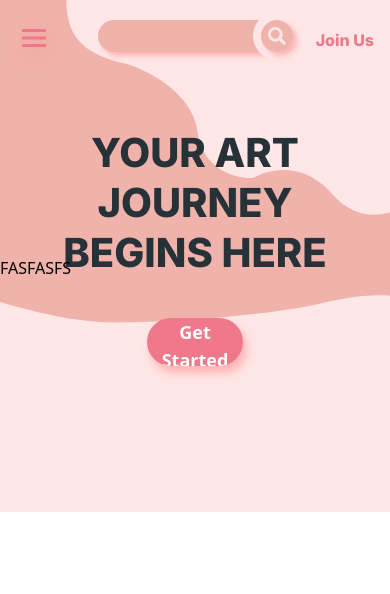
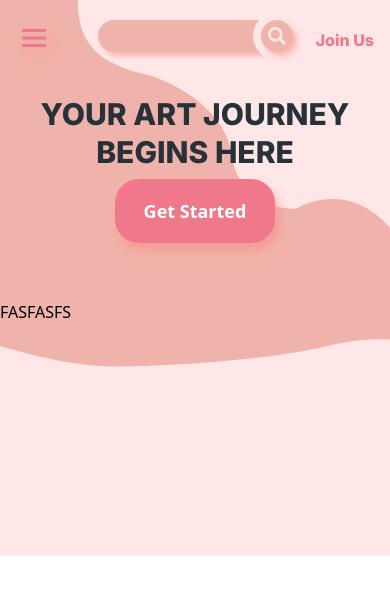
Before and after one commit to Tony-ArtZ/art-comm, a Next.js app: page / in a window 390 px wide. Shown: the top 594 px of the page. Built offline with nearby package versions, Linux system fonts and the light colour scheme.

Commit message:
phone responsive ui fix

```diff
--- a/pages/index.tsx
+++ b/pages/index.tsx
@@ -6,7 +6,7 @@ import { BiMenu } from "react-icons/bi";
 
 const Hero = () => {
   return (
-    <header className="w-screen 2xl:h-[870px] xl:h-[750px] sm:h-[600px] bg-hero bg-cover h-[256px] ">
+    <header className="w-screen 2xl:h-[870px] xl:h-[750px] sm:h-[600px] bg-hero bg-cover h-[300px] ">
       <Image
         src={artist}
         alt="artist"
@@ -32,8 +32,8 @@ const Hero = () => {
           <li className="list-item">Join Us</li>
         </ul>
       </nav>
-      <section className="flex z-10 flex-col 2xl:pt-72 xl:pt-64 pt-32 sm-md:pt-48 sm-md:pl-12 pl-0 justify-center sm-md:w-min w-full items-center">
-        <h1 className="xl:w-[600px] sm-md:w-[400px] md:w-[500px] sm:w-[600px] w-80 leading-tight font-Inter text-heading text-center  sm-md:text-[50px] lg:text-[60px] 2xl:text-[80px] xl:text-[70px] sm:text-[70px] text-[40px]">
+      <section className="flex z-10 flex-col 2xl:pt-72 xl:pt-64 sm:pt-32 pt-24 sm-md:pt-48 sm-md:pl-12 pl-0 justify-center sm-md:w-min w-full items-center">
+        <h1 className="xl:w-[600px] sm-md:w-[400px] md:w-[500px] sm:w-[600px] w-80 leading-tight font-Inter text-heading text-center  sm-md:text-[50px] lg:text-[60px] 2xl:text-[80px] xl:text-[70px] sm:text-[70px] text-[30px]">
           YOUR ART JOURNEY BEGINS HERE
         </h1>
         <button className="btn-primary before:content-[''] font-inter">
--- a/styles/globals.css
+++ b/styles/globals.css
@@ -4,7 +4,7 @@
 
 @layer components {
   .btn-primary {
-    @apply bg-interactive sm:w-72 sm:h-24 h-12 w-24 rounded-3xl mt-10 text-white sm:text-3xl text-lg font-bold shadow-glow overflow-hidden relative before:h-96 before:w-32 before:translate-y-32 before:rotate-[30deg] before:absolute before:bg-white before:bottom-0 before:translate-x-[-180px] before:left-0 before:transition-all before:ease-in-out before:duration-300 hover:before:translate-x-96 hover:bg-secondary hover:border-4 hover:border-interactive hover:shadow-glowHigh hover:text-interactive transition-all ease-in duration-300;
+    @apply bg-interactive sm:w-72 sm:h-24 h-16 w-40 rounded-3xl sm:mt-10 mt-2 text-white sm:text-3xl text-lg font-bold shadow-glow overflow-hidden relative before:h-96 before:w-32 before:translate-y-32 before:rotate-[30deg] before:absolute before:bg-white before:bottom-0 before:translate-x-[-180px] before:left-0 before:transition-all before:ease-in-out before:duration-300 hover:before:translate-x-96 hover:bg-secondary hover:border-4 hover:border-interactive hover:shadow-glowHigh hover:text-interactive transition-all ease-in duration-300;
   }
 
   .list-item {
```
